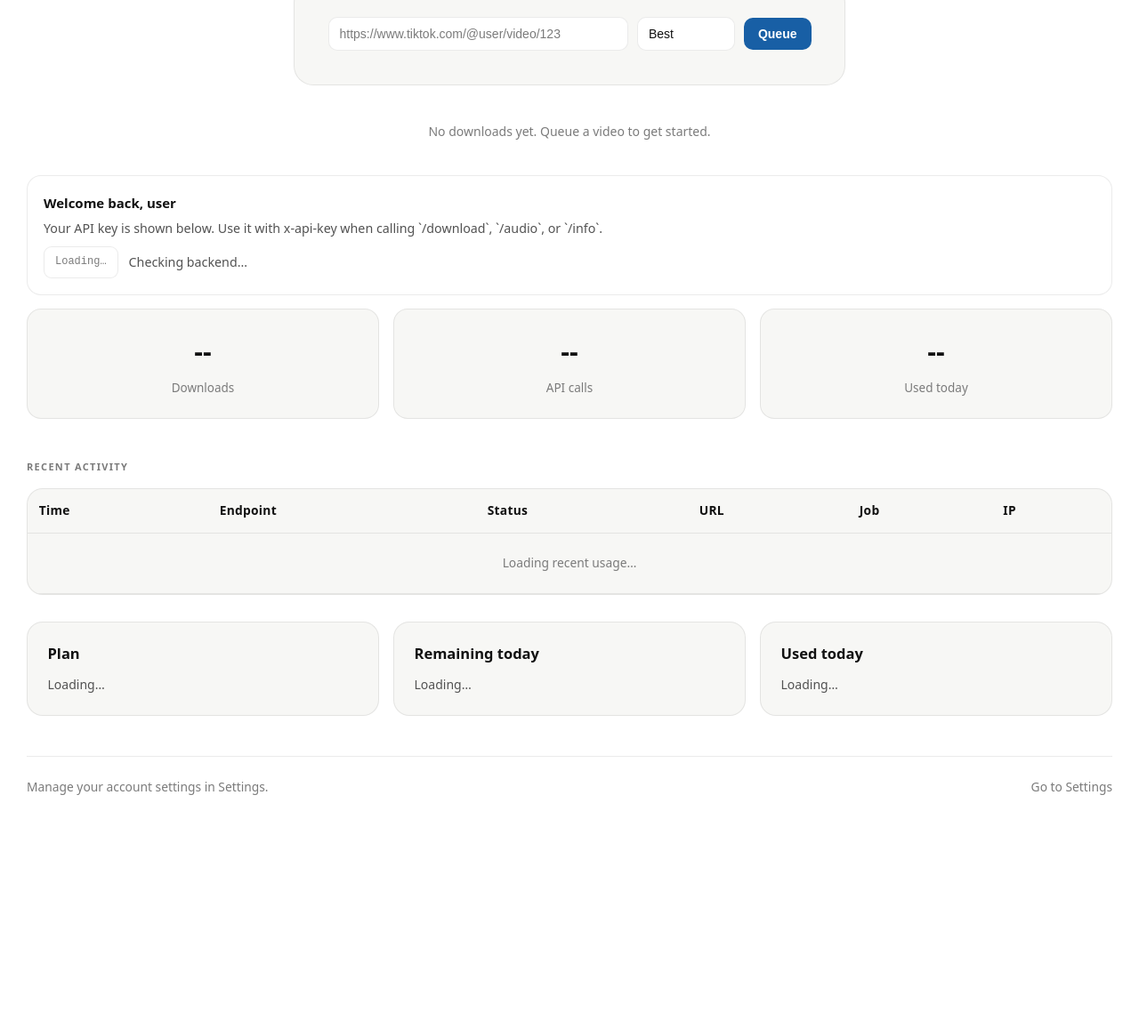
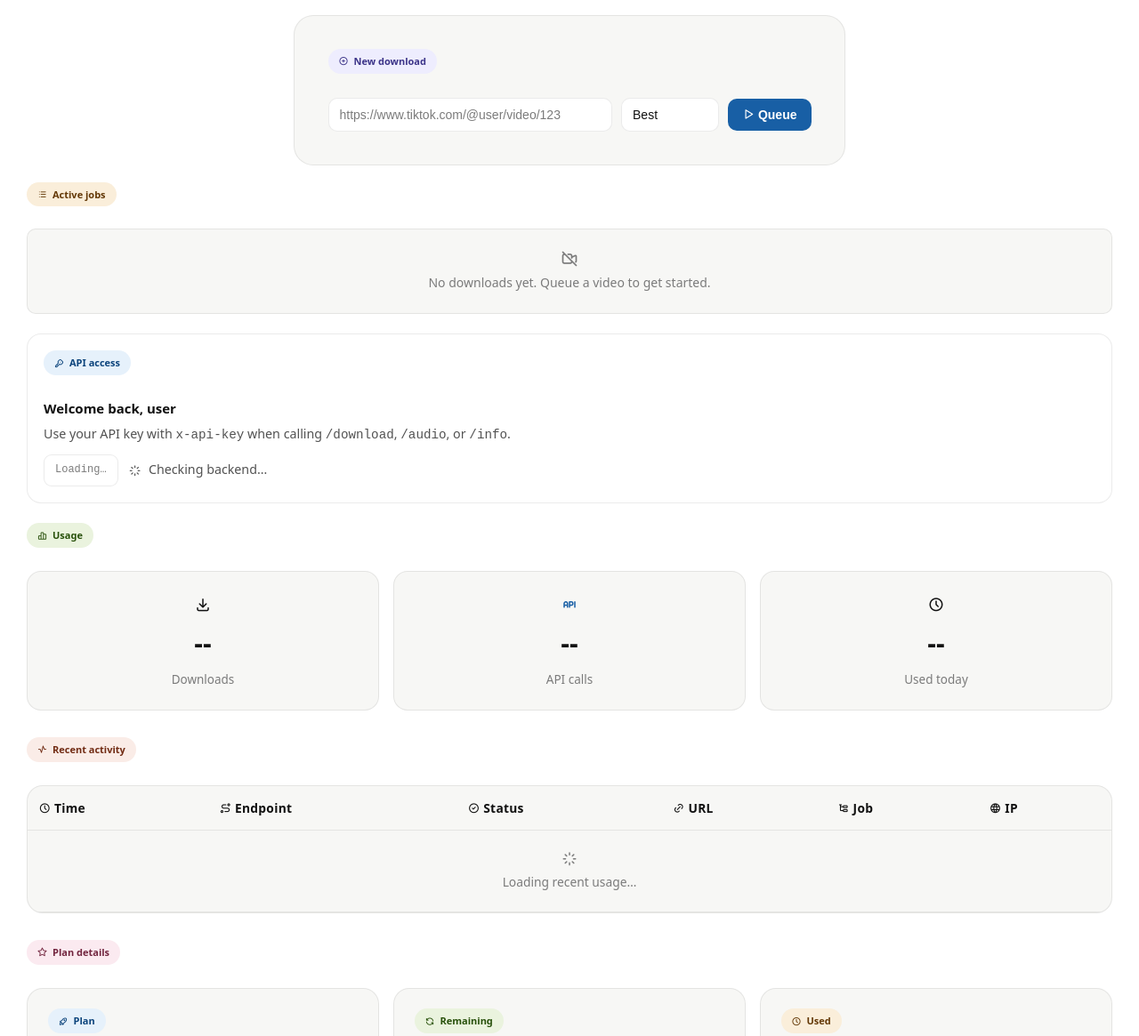
Before and after one commit to FrioNode/TikTokSnap, a website: page public/dashboard.html in a window 1280 px wide. Shown: the part 269-1434 px from the top of the page at 89% size. Before the commit the page ends 1235 px from the top, so only its background shows below. Drawn offline with Linux system fonts and the light colour scheme.

Commit message:
Better ui with badges

```diff
--- a/public/app.css
+++ b/public/app.css
@@ -6,6 +6,13 @@
   --accent:#185fa5;--accent-bg:#e6f1fb;--accent-tx:#0c447c;
   --success:#1d9e75;--success-bg:#e1f5ee;
   --warn:#d85a30;--warn-bg:#faece7;
+  --teal-bg: #E1F5EE;   --teal-tx: #085041;
+  --purple-bg: #EEEDFE; --purple-tx: #3C3489;
+  --amber-bg: #FAEEDA;  --amber-tx: #633806;
+  --coral-bg: #FAECE7;  --coral-tx: #712B13;
+  --green-bg: #EAF3DE;  --green-tx: #27500A;
+  --pink-bg: #FBEAF0;   --pink-tx: #72243E;
+  --accent-bg: #E6F1FB; --accent-tx: #0C447C;
 }
 html.dark{
   --bg:#151515;--bg2:#1f1f1f;--bg3:#292929;
@@ -14,6 +21,13 @@ html.dark{
   --accent:#65a6ff;--accent-bg:#1f385e;--accent-tx:#d2e5ff;
   --success:#5bc49f;--success-bg:#163b2f;
   --warn:#f08f5f;--warn-bg:#4b1f0f;
+  --teal-bg: #04342C;   --teal-tx: #9FE1CB;
+  --purple-bg: #26215C; --purple-tx: #CECBF6;
+  --amber-bg: #412402;  --amber-tx: #FAC775;
+  --coral-bg: #4A1B0C;  --coral-tx: #F5C4B3;
+  --green-bg: #173404;  --green-tx: #C0DD97;
+  --pink-bg: #4B1528;   --pink-tx: #F4C0D1;
+  --accent-bg: #042C53; --accent-tx: #B5D4F4;
 }
 html,body{min-height:100%;font-family:system-ui, sans-serif;font-size:15px;line-height:1.6;background:var(--bg);color:var(--tx);transition:background .2s,color .2s}
 body{padding-bottom:40px}
@@ -39,6 +53,14 @@ h1{font-size:3.5rem;font-weight:700;line-height:1.1;margin-bottom:.75rem;letter-
 .grid3{display:grid;grid-template-columns:repeat(auto-fit,minmax(280px,1fr));gap:16px;margin-bottom:1rem}
 .grid2{display:grid;grid-template-columns:repeat(auto-fit,minmax(300px,1fr));gap:16px;margin-bottom:1rem}
 .card{background:var(--bg2);border:1px solid var(--bd);border-radius:18px;padding:1.5rem;transition:background .2s,border-color .2s,box-shadow .2s}
+.badge-teal   { background: var(--teal-bg);   color: var(--teal-tx);   }
+.badge-purple { background: var(--purple-bg); color: var(--purple-tx); }
+.badge-amber  { background: var(--amber-bg);  color: var(--amber-tx);  }
+.badge-coral  { background: var(--coral-bg);  color: var(--coral-tx);  }
+.badge-green  { background: var(--green-bg);  color: var(--green-tx);  }
+.badge-pink   { background: var(--pink-bg);   color: var(--pink-tx);   }
+.badge-accent { background: var(--accent-bg); color: var(--accent-tx); }
+.stat-icon { font-size: 18px; margin-bottom: 4px; }
 .card:hover{box-shadow:0 4px 12px rgba(0,0,0,0.1)}
 .card h3{font-size:1.1rem;color:var(--tx);margin-bottom:.6rem;font-weight:600}
 .card p{color:var(--tx2);font-size:14px;line-height:1.7}
--- a/public/dashboard.html
+++ b/public/dashboard.html
@@ -9,6 +9,7 @@
 </head>
 <body>
   <div class="wrap">
+
     <nav>
       <div class="logo">
         <div class="logo-icon"><i class="ti ti-brand-tiktok" style="font-size:18px"></i></div>
@@ -19,23 +20,33 @@
         <a href="/settings.html" class="auth-only">Settings</a>
         <button class="link-btn auth-only" id="logoutBtn">Logout</button>
         <button class="toggle" id="themeBtn" onclick="toggleTheme()">
-          <i class="ti ti-moon" id="themeIcon"></i> <span id="themeLabel">Dark mode</span>
+          <i class="ti ti-moon" id="themeIcon"></i>
+          <span id="themeLabel">Dark mode</span>
         </button>
       </div>
     </nav>
 
+    <!-- Top bar -->
     <div class="top-bar">
       <div>
-        <div class="page-title">Dashboard</div>
+        <span class="badge badge-teal" style="margin-bottom:8px;display:inline-flex">
+          <i class="ti ti-layout-dashboard"></i> Dashboard
+        </span>
+        <div class="page-title">Your workspace</div>
         <p class="sub">Monitor usage, plan limits, and queue new downloads from one place.</p>
       </div>
-      <button class="btn-secondary" onclick="logout()">Logout</button>
+      <button class="btn-secondary" onclick="logout()">
+        <i class="ti ti-logout"></i> Logout
+      </button>
     </div>
 
     <div id="notice" class="notice hidden"></div>
 
-    <!-- Queue form moved to top for faster access -->
+    <!-- Queue form -->
     <div class="form-card" style="margin-bottom:1.25rem">
+      <div style="display:flex;align-items:center;gap:8px;margin-bottom:12px">
+        <span class="badge badge-purple"><i class="ti ti-circle-plus"></i> New download</span>
+      </div>
       <form id="downloadForm" class="inline-form">
         <input id="url" name="url" type="url" placeholder="https://www.tiktok.com/@user/video/123" required>
         <select id="quality" name="quality" style="width:110px">
@@ -43,69 +54,114 @@
           <option value="720">720p</option>
           <option value="480">480p</option>
         </select>
-        <button class="btn-primary" type="submit" style="white-space:nowrap">Queue</button>
+        <button class="btn-primary" type="submit" style="white-space:nowrap">
+          <i class="ti ti-player-play"></i> Queue
+        </button>
       </form>
     </div>
 
-    <!-- Jobs list — moved here so queued jobs appear immediately under the form -->
-    <div id="jobsList" style="display:grid;grid-template-columns:repeat(auto-fit,minmax(280px,1fr));gap:14px;margin-bottom:1rem">
-      <div style="grid-column:1/-1;color:var(--tx3);font-size:14px;padding:1.5rem;text-align:center">No downloads yet. Queue a video to get started.</div>
+    <!-- Jobs list -->
+    <div style="display:flex;align-items:center;gap:8px;margin-bottom:10px">
+      <span class="badge badge-amber"><i class="ti ti-list"></i> Active jobs</span>
     </div>
-
-    <div class="info-block">
-      <h3>Welcome back, <span id="welcomeName">user</span></h3>
-      <p>Your API key is shown below. Use it with x-api-key when calling `/download`, `/audio`, or `/info`.</p>
-      <div style="display:flex;gap:12px;align-items:center;margin-top:8px;flex-wrap:wrap">
-        <div class="mono" id="apiKeyValue">Loading…</div>
-        <div class="health" id="backendHealth">Checking backend…</div>
+    <div id="jobsList" style="display:grid;grid-template-columns:repeat(auto-fit,minmax(280px,1fr));gap:14px;margin-bottom:1.5rem">
+      <div style="grid-column:1/-1;color:var(--tx3);font-size:14px;padding:1.5rem;text-align:center;background:var(--bg2);border-radius:10px;border:0.5px solid var(--bd)">
+        <i class="ti ti-video-off" style="font-size:20px;display:block;margin-bottom:6px"></i>
+        No downloads yet. Queue a video to get started.
       </div>
     </div>
 
-    <div class="stats" id="usageStats">
-      <div class="stat"><div class="stat-n">--</div><div class="stat-l">Downloads</div></div>
-      <div class="stat"><div class="stat-n">--</div><div class="stat-l">API calls</div></div>
-      <div class="stat"><div class="stat-n">--</div><div class="stat-l">Used today</div></div>
+    <!-- API key + health -->
+    <div class="info-block">
+      <div style="display:flex;align-items:center;gap:8px;margin-bottom:10px">
+        <span class="badge badge-accent"><i class="ti ti-key"></i> API access</span>
+      </div>
+      <h3>Welcome back, <span id="welcomeName">user</span></h3>
+      <p>Use your API key with <code>x-api-key</code> when calling <code>/download</code>, <code>/audio</code>, or <code>/info</code>.</p>
+      <div style="display:flex;gap:12px;align-items:center;margin-top:10px;flex-wrap:wrap">
+        <div class="mono" id="apiKeyValue">Loading…</div>
+        <div class="health" id="backendHealth">
+          <i class="ti ti-loader"></i> Checking backend…
+        </div>
+      </div>
     </div>
 
-    <div class="section-label">Recent activity</div>
+    <!-- Usage stats -->
+    <div style="display:flex;align-items:center;gap:8px;margin:1.5rem 0 .75rem">
+      <span class="badge badge-green"><i class="ti ti-chart-bar"></i> Usage</span>
+    </div>
+    <div class="stats" id="usageStats">
+      <div class="stat">
+        <div class="stat-icon" style="color:var(--teal)"><i class="ti ti-download"></i></div>
+        <div class="stat-n">--</div>
+        <div class="stat-l">Downloads</div>
+      </div>
+      <div class="stat">
+        <div class="stat-icon" style="color:var(--accent)"><i class="ti ti-api"></i></div>
+        <div class="stat-n">--</div>
+        <div class="stat-l">API calls</div>
+      </div>
+      <div class="stat">
+        <div class="stat-icon" style="color:var(--amber)"><i class="ti ti-clock"></i></div>
+        <div class="stat-n">--</div>
+        <div class="stat-l">Used today</div>
+      </div>
+    </div>
+
+    <!-- Recent activity -->
+    <div style="display:flex;align-items:center;gap:8px;margin:1.5rem 0 .75rem">
+      <span class="badge badge-coral"><i class="ti ti-activity"></i> Recent activity</span>
+    </div>
     <div class="card" style="padding:0;overflow:auto;">
       <table class="data-table">
         <thead>
           <tr>
-            <th>Time</th>
-            <th>Endpoint</th>
-            <th>Status</th>
-            <th>URL</th>
-            <th>Job</th>
-            <th>IP</th>
+            <th><i class="ti ti-clock" style="font-size:13px;margin-right:4px"></i>Time</th>
+            <th><i class="ti ti-route" style="font-size:13px;margin-right:4px"></i>Endpoint</th>
+            <th><i class="ti ti-circle-check" style="font-size:13px;margin-right:4px"></i>Status</th>
+            <th><i class="ti ti-link" style="font-size:13px;margin-right:4px"></i>URL</th>
+            <th><i class="ti ti-subtask" style="font-size:13px;margin-right:4px"></i>Job</th>
+            <th><i class="ti ti-world" style="font-size:13px;margin-right:4px"></i>IP</th>
           </tr>
         </thead>
         <tbody id="recentTableBody">
-          <tr><td colspan="6" style="padding:1.5rem;text-align:center;color:var(--tx3)">Loading recent usage…</td></tr>
+          <tr>
+            <td colspan="6" style="padding:1.5rem;text-align:center;color:var(--tx3)">
+              <i class="ti ti-loader" style="font-size:18px;display:block;margin-bottom:6px"></i>
+              Loading recent usage…
+            </td>
+          </tr>
         </tbody>
       </table>
     </div>
 
+    <!-- Plan info cards -->
+    <div style="display:flex;align-items:center;gap:8px;margin:1.5rem 0 .75rem">
+      <span class="badge badge-pink"><i class="ti ti-star"></i> Plan details</span>
+    </div>
     <div class="grid2">
       <div class="card">
-        <h3>Plan</h3>
+        <span class="badge badge-accent" style="margin-bottom:8px"><i class="ti ti-rocket"></i> Plan</span>
+        <h3>Current plan</h3>
         <p id="planValue">Loading…</p>
       </div>
       <div class="card">
+        <span class="badge badge-green" style="margin-bottom:8px"><i class="ti ti-refresh"></i> Remaining</span>
         <h3>Remaining today</h3>
         <p id="remainingValue">Loading…</p>
       </div>
       <div class="card">
+        <span class="badge badge-amber" style="margin-bottom:8px"><i class="ti ti-clock"></i> Used</span>
         <h3>Used today</h3>
         <p id="usedValue">Loading…</p>
       </div>
     </div>
 
-    <!-- Recent downloads moved up (jobsList already shown above) -->
+    <footer class="footer">
+      <div>Manage your account in Settings.</div>
+      <div><a href="/settings.html"><i class="ti ti-settings" style="font-size:13px"></i> Go to Settings</a></div>
+    </footer>
 
-    <!-- old stacked queue form removed (now inline at top) -->
-
-    <footer class="footer"><div>Manage your account settings in Settings.</div><div><a href="/settings.html">Go to Settings</a></div></footer>
   </div>
   <script src="app.js"></script>
 </body>
```
Also changed, not shown: public/index.html (+23 -4 lines).
